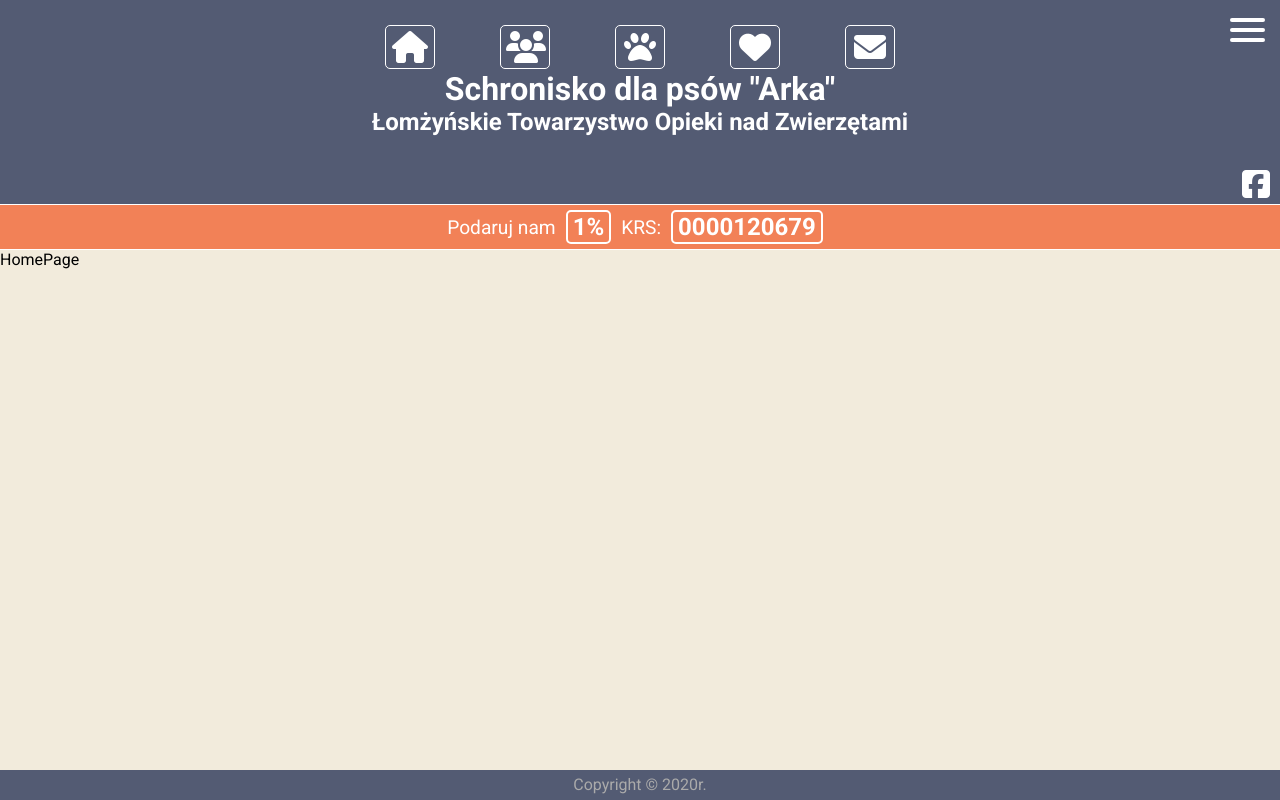
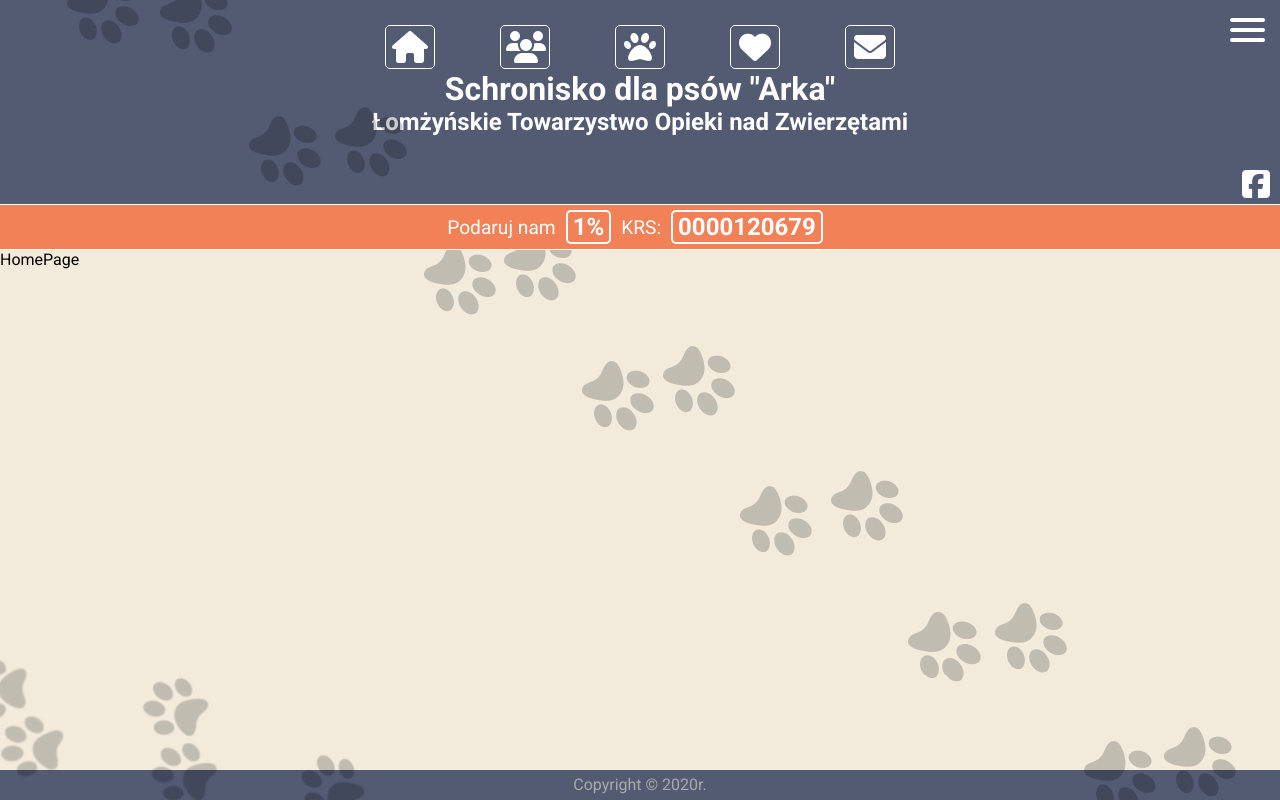
Before and after one commit to bemog/website-dog-shelter-v2, a React (Create React App) app: page / in a window 1280 px wide. Built offline with nearby package versions, Linux system fonts and the light colour scheme.

Commit message:
Create PawsBackground layout component and style it

```diff
--- a/src/layouts/App.js
+++ b/src/layouts/App.js
@@ -4,6 +4,7 @@ import '../styles/App.scss';
 import Header from './Header';
 import Main from './Main';
 import Footer from './Footer';
+import PawsContainer from './PawsBackground';
 
 class App extends Component {
   state = {
@@ -19,6 +20,7 @@ class App extends Component {
           </header>
           <main className='main'>
             <Main />
+            <PawsContainer />
           </main>
           <footer>
             <Footer />
--- /dev/null
+++ b/src/layouts/PawsBackground.js
@@ -0,0 +1,16 @@
+import React from 'react';
+import '../styles/PawsBackground.scss';
+import paws from '../images/Paws.png';
+
+const PawsBackground = () => {
+    return (
+        <div className="paws-background">
+            <img
+                className="paws-background__image"
+                src={paws}
+                alt="Ślady psich łap" />
+        </div>
+    );
+}
+
+export default PawsBackground;
--- /dev/null
+++ b/src/styles/PawsBackground.scss
@@ -0,0 +1,13 @@
+.paws-background {
+    position: fixed;
+    top: 0;
+    left: 0;
+    right: 0;
+    bottom: 0;
+    opacity: .2;
+    overflow: hidden;
+
+    &__img {
+      height: 100%;
+    }
+  }
```
Also changed, not shown: src/layouts/Main.js (indentation only).
